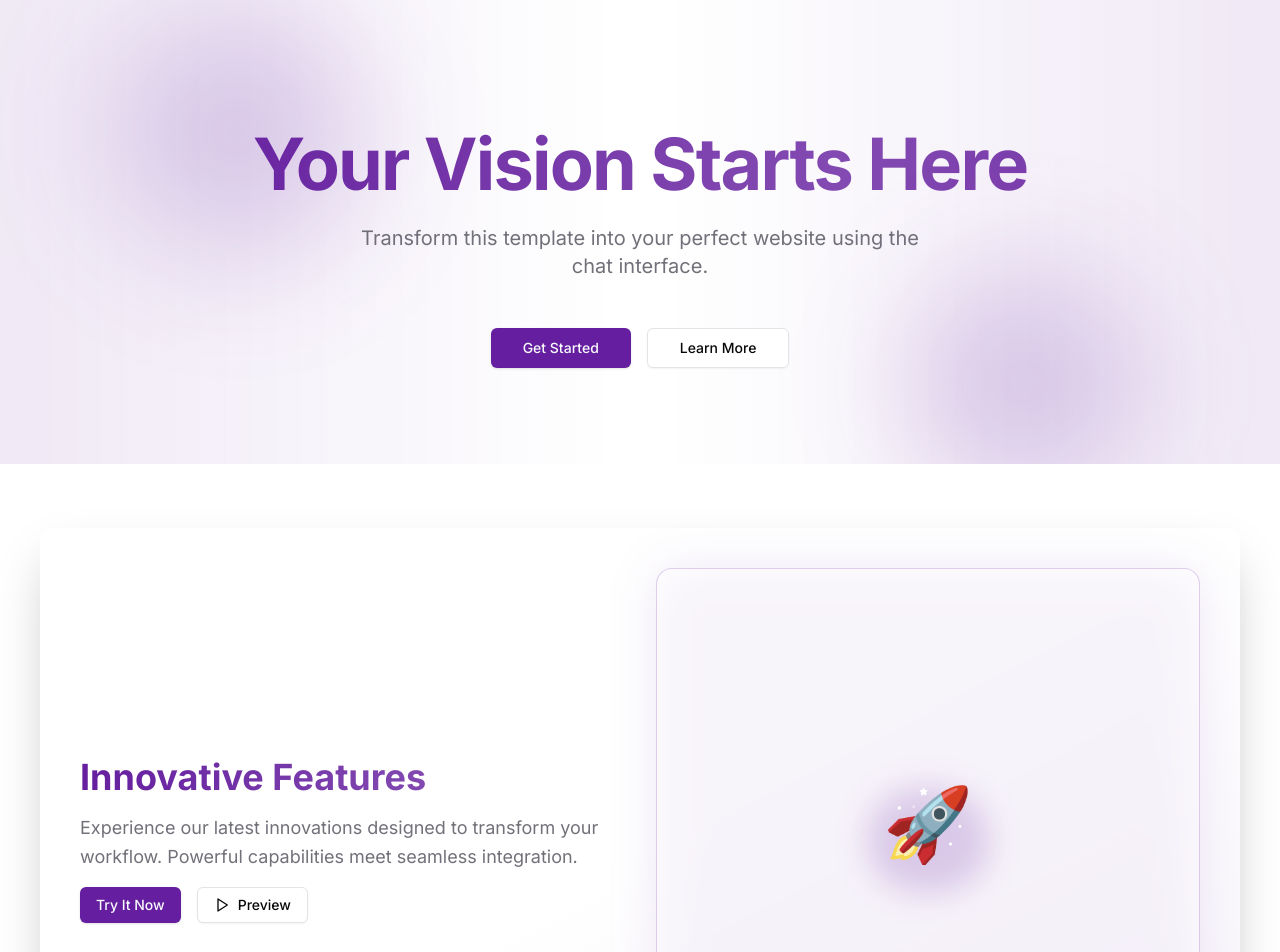
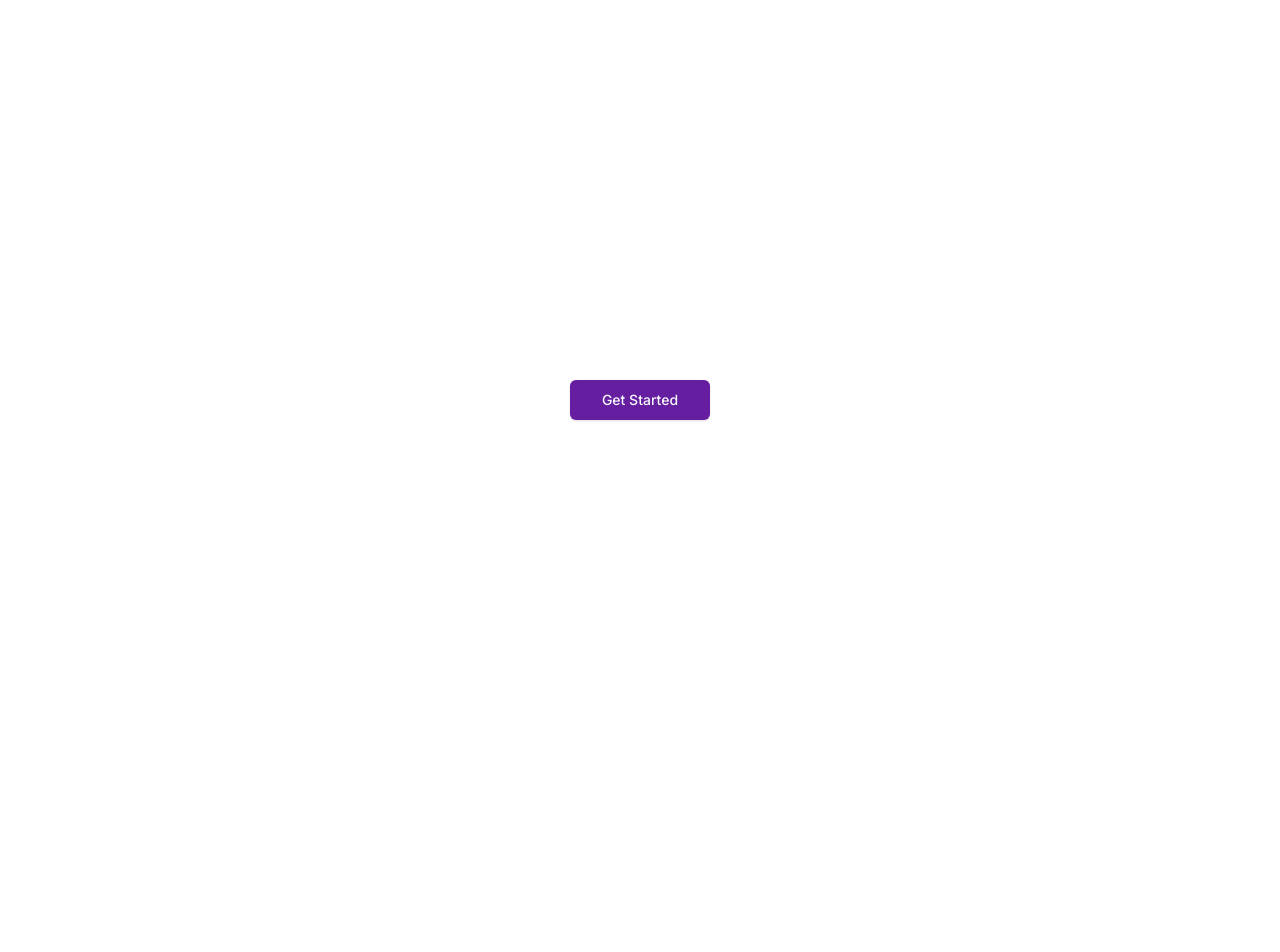
Before and after one commit to magnolia-AI/this-is-test-x5mie, a Next.js app: page / in a window 1280 px wide. Shown: the top 952 px of the page. After the commit the page ends 800 px from the top, so only its background shows below. Built offline with nearby package versions, Linux system fonts and the light colour scheme.

Commit message:
Update 1 files

```diff
--- a/app/page.tsx
+++ b/app/page.tsx
@@ -1,139 +1,23 @@
-'use client'
-import { Button } from '@/components/ui/button'
-import { Card, CardContent } from '@/components/ui/card'
-import { Play } from 'lucide-react'
-export default function Home() {
+"use client"
+import { Button } from "@/components/ui/button"
+import confetti from "canvas-confetti"
+export default function HomePage() {
+  const handleConfetti = () => {
+    confetti({
+      particleCount: 100,
+      spread: 70,
+      origin: { y: 0.6 }
+    });
+  }
   return (
-    <main className="min-h-screen bg-background">
-      {/* Hero Section with Gradient Animation */}
-      <section className="container mx-auto px-4 pt-32 pb-24 relative overflow-hidden">
-        <div className="absolute inset-0 bg-gradient-to-r from-primary/10 via-transparent to-primary/10 animate-pulse" />
-        <div className="max-w-[800px] mx-auto text-center relative">
-          <div className="absolute -top-32 -left-32 w-64 h-64 bg-primary/20 rounded-full blur-3xl animate-blob" />
-          <div className="absolute -bottom-32 -right-32 w-64 h-64 bg-primary/20 rounded-full blur-3xl animate-blob animation-delay-2000" />
-          <h1 className="text-6xl font-bold tracking-tight lg:text-7xl bg-gradient-to-r from-primary via-primary/80 to-primary bg-clip-text text-transparent animate-gradient">
-            Your Vision Starts Here
-          </h1>
-          <p className="mt-6 text-xl text-muted-foreground max-w-[600px] mx-auto">
-            Transform this template into your perfect website using the chat interface.
-          </p>
-          <div className="mt-12 flex gap-4 justify-center">
-            <Button size="lg" className="px-8 hover:scale-105 transition-transform">
-              Get Started
-            </Button>
-            <Button size="lg" variant="outline" className="px-8 hover:scale-105 transition-transform">
-              Learn More
-            </Button>
-          </div>
-        </div>
-      </section>
-      {/* New Feature Highlight Section */}
-      <section className="container mx-auto px-4 py-16">
-        <div className="max-w-[1200px] mx-auto">
-          <Card className="p-6 border-none shadow-2xl bg-gradient-to-br from-background via-background to-primary/5 hover:shadow-primary/20 transition-all duration-500">
-            <CardContent className="flex flex-col md:flex-row items-center gap-8 p-4">
-              <div className="flex-1 space-y-4">
-                <h2 className="text-4xl font-bold bg-gradient-to-r from-primary to-primary/70 bg-clip-text text-transparent">
-                  Innovative Features
-                </h2>
-                <p className="text-lg text-muted-foreground leading-relaxed">
-                  Experience our latest innovations designed to transform your workflow.
-                  Powerful capabilities meet seamless integration.
-                </p>
-                <div className="flex gap-4 mt-6">
-                  <Button className="hover:scale-105 transition-transform">
-                    Try It Now
-                  </Button>
-                  <Button
-                    variant="outline"
-                    className="hover:scale-105 transition-transform group relative overflow-hidden"
-                  >
-                    <span className="flex items-center gap-2">
-                      <Play className="w-4 h-4" /> Preview
-                    </span>
-                    <span className="absolute inset-0 bg-primary/10 translate-y-full group-hover:translate-y-0 transition-transform duration-300" />
-                  </Button>
-                </div>
-              </div>
-              <div className="flex-1 relative group">
-                <div className="absolute inset-0 bg-primary/10 rounded-2xl blur-xl group-hover:blur-2xl transition-all duration-500" />
-                <div className="relative bg-background/50 backdrop-blur-sm rounded-2xl p-8 aspect-square flex items-center justify-center border border-primary/20 group-hover:border-primary/40 transition-all duration-500">
-                  <div className="relative text-7xl group-hover:scale-110 transition-transform duration-500">
-                    <div className="absolute -inset-4 bg-primary/20 rounded-full blur-lg group-hover:blur-xl transition-all duration-500" />
-                    <div className="relative animate-bounce">
-                      🚀
-                    </div>
-                  </div>
-                </div>
-              </div>
-            </CardContent>
-          </Card>
-        </div>
-      </section>
-      {/* Features Grid Section */}
-      <section className="container mx-auto px-4 py-24">
-        <div className="grid md:grid-cols-3 gap-8 max-w-[1200px] mx-auto">
-          <Card className="bg-gradient-to-br from-background to-primary/5 border-none shadow-lg hover:shadow-xl hover:-translate-y-1 transition-all duration-300">
-            <CardContent className="pt-6">
-              <h3 className="text-xl font-semibold mb-3 bg-gradient-to-r from-primary to-primary/70 bg-clip-text text-transparent">
-                Feature One
-              </h3>
-              <p className="text-muted-foreground leading-relaxed">
-                Describe your first key feature or service here. Make it compelling and clear.
-              </p>
-            </CardContent>
-          </Card>
-          <Card className="bg-gradient-to-br from-background to-primary/5 border-none shadow-lg hover:shadow-xl hover:-translate-y-1 transition-all duration-300">
-            <CardContent className="pt-6">
-              <h3 className="text-xl font-semibold mb-3 bg-gradient-to-r from-primary to-primary/70 bg-clip-text text-transparent">
-                Speed Boost
-              </h3>
-              <p className="text-muted-foreground leading-relaxed font-medium">
-                Running around is now faster! 🏃‍♂️💨
-              </p>
-            </CardContent>
-          </Card>
-          <Card className="bg-gradient-to-br from-background to-primary/5 border-none shadow-lg hover:shadow-xl hover:-translate-y-1 transition-all duration-300">
-            <CardContent className="pt-6">
-              <h3 className="text-xl font-semibold mb-3 bg-gradient-to-r from-primary to-primary/70 bg-clip-text text-transparent">
-                Feature Three
-              </h3>
-              <p className="text-muted-foreground leading-relaxed">
-                Add a third compelling feature or benefit that sets you apart.
-              </p>
-            </CardContent>
-          </Card>
-        </div>
-      </section>
-      {/* CTA Section */}
-      <section className="container mx-auto px-4 py-24 relative">
-        <div className="absolute inset-0 bg-primary/5 blur-3xl" />
-        <div className="max-w-[800px] mx-auto text-center relative">
-          <h2 className="text-4xl font-bold tracking-tight mb-6 relative group">
-            <span className="bg-gradient-to-r from-primary via-primary/80 to-primary bg-clip-text text-transparent animate-gradient inline-block">
-              Let's Create Something Awesome!
-            </span>
-            <span className="inline-block ml-2 transition-transform group-hover:scale-125 group-hover:rotate-12 origin-bottom">
-              ✨
-            </span>
-            <div className="absolute -inset-x-20 -inset-y-8 bg-primary/5 blur-2xl rounded-full opacity-0 group-hover:opacity-100 transition-opacity duration-500" />
-          </h2>
-          <p className="text-muted-foreground mb-8 text-lg">
-            Use the chat interface to customize this template. Add your content, change colors, or modify the layout.
-          </p>
-          <Button size="lg" className="px-8 hover:scale-105 transition-transform">
-            Get Started Now
-          </Button>
-        </div>
-      </section>
-      {/* Footer */}
-      <footer className="border-t bg-gradient-to-b from-background to-primary/5">
-        <div className="container mx-auto px-4 h-16 flex items-center justify-center">
-          <p className="text-sm text-muted-foreground">
-            © 2024 Your Brand. All rights reserved.
-          </p>
-        </div>
-      </footer>
-    </main>
+    <div className="min-h-screen flex items-center justify-center">
+      <Button
+        size="lg"
+        onClick={handleConfetti}
+        className="bg-primary hover:bg-primary/90"
+      >
+        Get Started
+      </Button>
+    </div>
   )
 }
```
